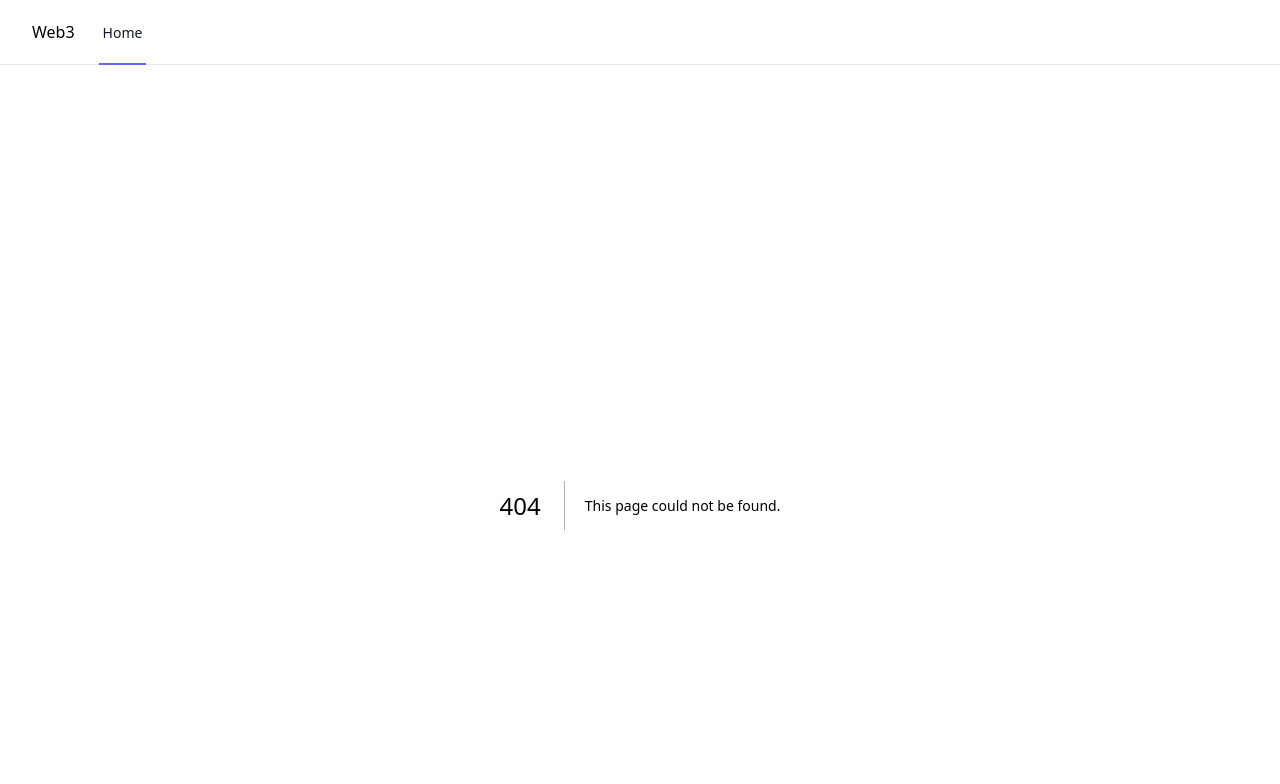
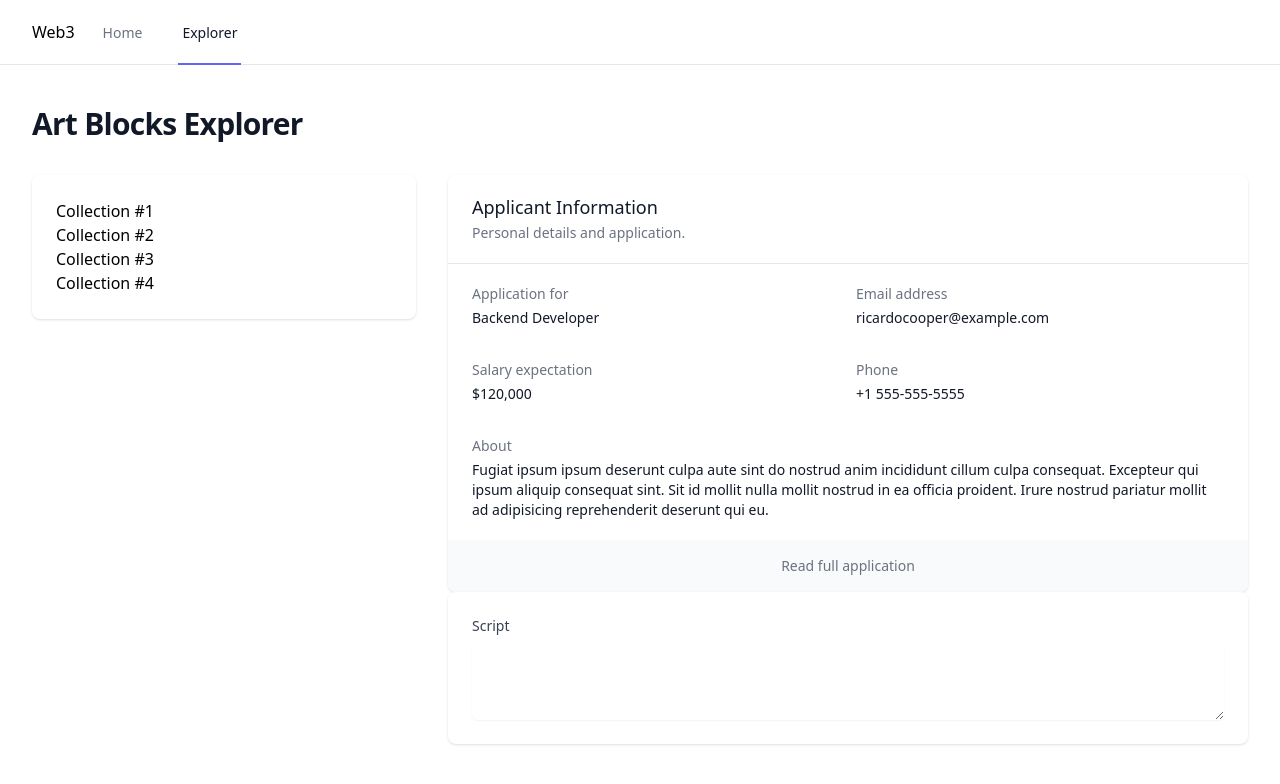
Before and after one commit to bartomolina/codart, a Next.js app: page /explorer in a window 1280 px wide. Before the commit this address had no page. Shown: the top 784 px of the page. Built offline with nearby package versions, Linux system fonts and the light colour scheme.

Commit message:
Improved navigation

```diff
--- a/components/CollectionInfo.tsx
+++ b/components/collection-details.tsx
@@ -1,3 +1,5 @@
+
+
 export default function CollectionDetails(props: any) {
   return (
     <>
--- a/components/layout.tsx
+++ b/components/layout.tsx
@@ -1,13 +1,14 @@
 import { Disclosure } from "@headlessui/react";
 import { Bars3Icon, XMarkIcon } from "@heroicons/react/24/outline";
-import { ReactNode } from "react";
+import { useRouter } from 'next/router';
 
 type LayoutProps = {
   children: React.ReactNode;
 };
 
 const navigation = [
-  { name: "Home", href: "#", current: true },
+  { name: "Home", href: "/" },
+  { name: "Explorer", href: "/explorer" }
 ];
 
 function classNames(...classes: string[]) {
@@ -15,6 +16,8 @@ function classNames(...classes: string[]) {
 }
 
 export default function Layout({ children }: LayoutProps) {
+  const router = useRouter();
+
   return (
     <div className="min-h-full">
       <Disclosure as="nav" className="border-b border-gray-200 bg-white">
@@ -32,12 +35,12 @@ export default function Layout({ children }: LayoutProps) {
                         key={item.name}
                         href={item.href}
                         className={classNames(
-                          item.current
+                          router.pathname === item.href
                             ? "border-indigo-500 text-gray-900"
                             : "border-transparent text-gray-500 hover:border-gray-300 hover:text-gray-700",
                           "inline-flex items-center px-1 pt-1 border-b-2 text-sm font-medium"
                         )}
-                        aria-current={item.current ? "page" : undefined}
+                        aria-current={router.pathname === item.href ? "page" : undefined}
                       >
                         {item.name}
                       </a>
@@ -73,12 +76,12 @@ export default function Layout({ children }: LayoutProps) {
                     as="a"
                     href={item.href}
                     className={classNames(
-                      item.current
+                      router.pathname === item.href
                         ? "bg-indigo-50 border-indigo-500 text-indigo-700"
                         : "border-transparent text-gray-600 hover:bg-gray-50 hover:border-gray-300 hover:text-gray-800",
                       "block pl-3 pr-4 py-2 border-l-4 text-base font-medium"
                     )}
-                    aria-current={item.current ? "page" : undefined}
+                    aria-current={router.pathname === item.href ? "page" : undefined}
                   >
                     {item.name}
                   </Disclosure.Button>
--- /dev/null
+++ b/pages/explorer/index.tsx
@@ -0,0 +1,41 @@
+import Head from "next/head";
+import CollectionDetails from "../../components/collection-details";
+import CollectionsList from "../../components/collections";
+
+export default function Explorer() {
+  return (
+    <>
+      <Head>
+        <title>Art Blocks x B.M. - Explorer</title>
+        <meta name="description" content="Web3" />
+        <meta name="viewport" content="width=device-width, initial-scale=1" />
+        {/* <link rel="icon" href="/favicon.ico" /> */}
+      </Head>
+      <header>
+        <div className="mx-auto max-w-7xl px-4 sm:px-6 lg:px-8">
+          <h1 className="text-3xl font-bold leading-tight tracking-tight text-gray-900">Art Blocks Explorer</h1>
+        </div>
+      </header>
+      <main>
+        <div className="mx-auto max-w-7xl sm:px-6 lg:px-8">
+          <div className="px-4 py-8 sm:px-0">
+            <div className="grid grid-cols-1 items-start gap-4 lg:grid-cols-3 lg:gap-8">
+              {/* Left column */}
+              <div className="grid grid-cols-1 gap-4">
+                <section aria-labelledby="section-1-title">
+                  <CollectionsList />
+                </section>
+              </div>
+              {/* Right column */}
+              <div className="grid grid-cols-1 gap-4 lg:col-span-2">
+                <section aria-labelledby="section-2-title">
+                  <CollectionDetails />
+                </section>
+              </div>
+            </div>
+          </div>
+        </div>
+      </main>
+    </>
+  );
+}
--- a/pages/index.tsx
+++ b/pages/index.tsx
@@ -1,38 +1,25 @@
 import Head from "next/head";
-import CollectionDetails from "../components/CollectionInfo";
-import CollectionsList from "../components/CollectionsList";
+import CollectionDetails from "../components/collection-details";
+import CollectionsList from "../components/collections";
 
 export default function Home() {
   return (
     <>
       <Head>
-        <title>Art Blocks Explorer</title>
+        <title>Art Blocks x B.M.</title>
         <meta name="description" content="Web3" />
         <meta name="viewport" content="width=device-width, initial-scale=1" />
         {/* <link rel="icon" href="/favicon.ico" /> */}
       </Head>
       <header>
         <div className="mx-auto max-w-7xl px-4 sm:px-6 lg:px-8">
-          <h1 className="text-3xl font-bold leading-tight tracking-tight text-gray-900">Art Blocks Explorer</h1>
+          <h1 className="text-3xl font-bold leading-tight tracking-tight text-gray-900">Art Blocks x B.M.</h1>
         </div>
       </header>
       <main>
         <div className="mx-auto max-w-7xl sm:px-6 lg:px-8">
           <div className="px-4 py-8 sm:px-0">
-            <div className="grid grid-cols-1 items-start gap-4 lg:grid-cols-3 lg:gap-8">
-              {/* Left column */}
-              <div className="grid grid-cols-1 gap-4">
-                <section aria-labelledby="section-1-title">
-                  <CollectionsList />
-                </section>
-              </div>
-              {/* Right column */}
-              <div className="grid grid-cols-1 gap-4 lg:col-span-2">
-                <section aria-labelledby="section-2-title">
-                  <CollectionDetails />
-                </section>
-              </div>
-            </div>
+            👋
           </div>
         </div>
       </main>
```
Also changed, not shown: components/collections.tsx (renamed from components/CollectionsList.tsx), pages/collections.tsx (deleted).
